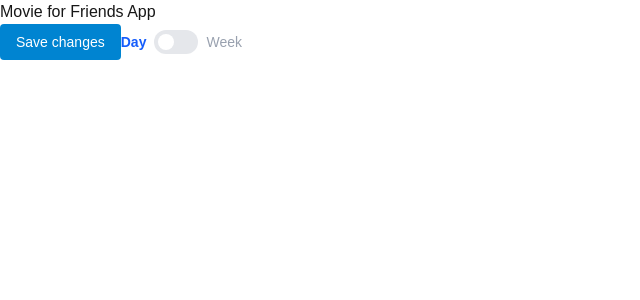
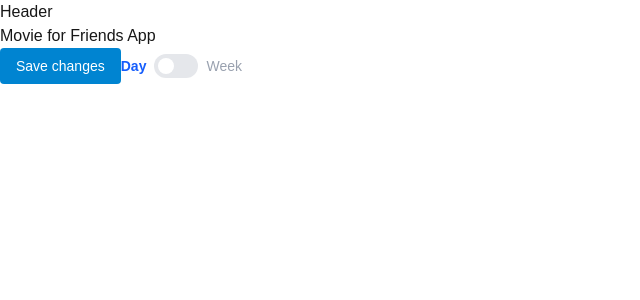
Before and after one commit to EdwinSchipper/movie-app, a Next.js app: page / in a window 1280 px wide. Shown: the top 300 px of the page, without its empty margins (0-640 px from the left). Built offline with nearby package versions, Linux system fonts and the light colour scheme.

Commit message:
feat: add root layout, movie and tv detail pages, and header component

```diff
--- a/app/layout.tsx
+++ b/app/layout.tsx
@@ -1,5 +1,6 @@
 import type { Metadata } from "next";
 import "./globals.css";
+import { Header } from '@/components'
 
 export const metadata: Metadata = {
   title: "Movie for Friends",
@@ -9,7 +10,12 @@ export const metadata: Metadata = {
 export default function RootLayout({ children }: { children: React.ReactNode }) {
   return (
     <html lang="nl-NL">
-      <body>{children}</body>
+      <body className="min-h-full flex flex-col">
+        <Header />
+        <main className="flex-1">
+          {children}
+        </main>
+      </body>
     </html>
   )
 }
--- a/app/movies/[id]/page.tsx
+++ b/app/movies/[id]/page.tsx
@@ -11,7 +11,7 @@ interface MoviePageProps {
 export default function MoviePage({ params }: MoviePageProps) {
   return (
     <Suspense fallback={
-      <main className="min-h-screen p-6 md:p-12 max-w-6xl mx-auto animate-pulse">
+      <div className="min-h-screen p-6 md:p-12 max-w-6xl mx-auto animate-pulse">
         <div className="h-4 w-32 bg-gray-200 rounded mb-6" />
         <div className="grid grid-cols-1 md:grid-cols-3 gap-8">
           <div className="aspect-2/3 bg-gray-200 rounded-xl" />
@@ -21,7 +21,7 @@ export default function MoviePage({ params }: MoviePageProps) {
             <div className="h-24 w-full bg-gray-200 rounded" />
           </div>
         </div>
-      </main>
+      </div>
     }>
       <MovieContent params={params} />
     </Suspense>
@@ -39,7 +39,7 @@ async function MovieContent({ params }: MoviePageProps) {
   }
 
   return (
-    <main className="min-h-screen p-6 md:p-12 max-w-6xl mx-auto">
+    <article className="min-h-screen p-6 md:p-12 max-w-6xl mx-auto">
       <Link
         href="/blog"
         className="inline-flex items-center gap-2 text-sm text-gray-500 hover:text-blue-600 mb-6 transition-colors"
@@ -107,6 +107,6 @@ async function MovieContent({ params }: MoviePageProps) {
           </div>
         </div>
       </div>
-    </main>
+    </article>
   )
 }
--- a/app/tv/[id]/page.tsx
+++ b/app/tv/[id]/page.tsx
@@ -11,7 +11,7 @@ interface TvPageProps {
 export default function TvDetailPage({ params }: TvPageProps) {
   return (
     <Suspense fallback={
-      <main className="min-h-screen p-6 md:p-12 max-w-6xl mx-auto animate-pulse">
+      <div className="min-h-screen p-6 md:p-12 max-w-6xl mx-auto animate-pulse">
         <div className="h-4 w-32 bg-gray-200 rounded mb-6" />
         <div className="grid grid-cols-1 md:grid-cols-3 gap-8">
           <div className="aspect-2/3 bg-gray-200 rounded-xl" />
@@ -21,7 +21,7 @@ export default function TvDetailPage({ params }: TvPageProps) {
             <div className="h-24 w-full bg-gray-200 rounded" />
           </div>
         </div>
-      </main>
+      </div>
     }>
       <TvContent params={params} />
     </Suspense>
@@ -39,7 +39,7 @@ async function TvContent({ params }: TvPageProps) {
   }
 
   return (
-    <main className="min-h-screen p-6 md:p-12 max-w-6xl mx-auto">
+    <article className="min-h-screen p-6 md:p-12 max-w-6xl mx-auto">
       <Link
         href="/blog"
         className="inline-flex items-center gap-2 text-sm text-gray-500 hover:text-blue-600 mb-6 transition-colors"
@@ -110,6 +110,6 @@ async function TvContent({ params }: TvPageProps) {
           </div>
         </div>
       </div>
-    </main>
+    </article>
   )
 }
--- /dev/null
+++ b/components/ui/Header.tsx
@@ -0,0 +1,7 @@
+export default function Header() {
+    return (
+        <header>
+            <h1>Header</h1>
+        </header>
+    )
+}
--- a/components/ui/index.ts
+++ b/components/ui/index.ts
@@ -1,2 +1,3 @@
 export { default as UIswitch } from './Switch'
 export { default as UIButton } from './Button'
+export { default as Header } from './Header'
```
